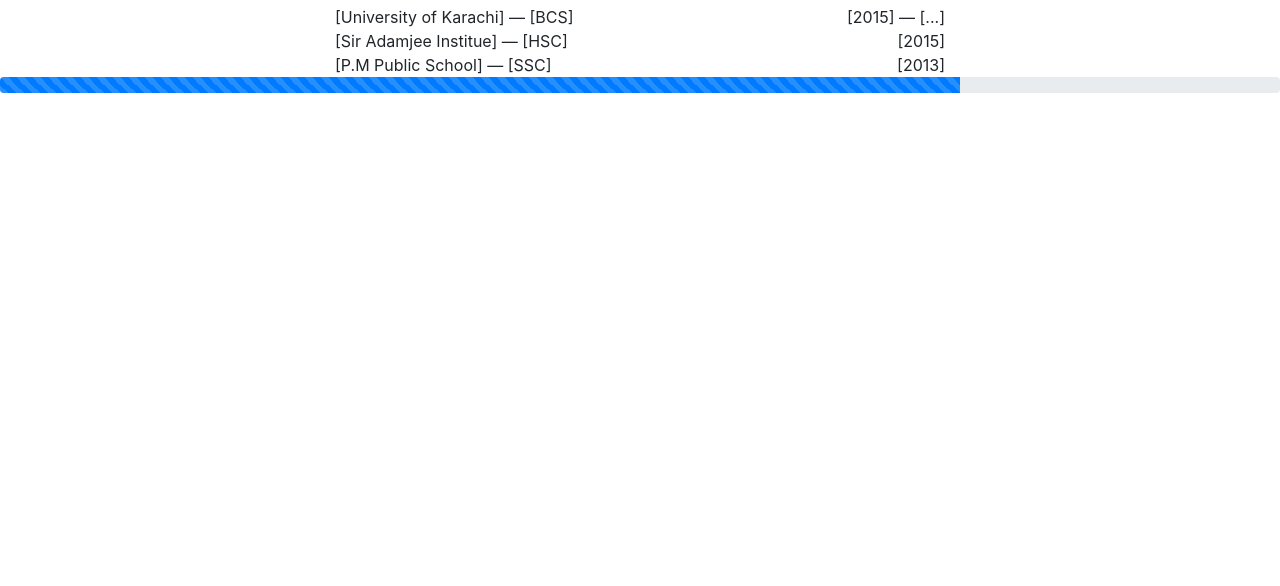
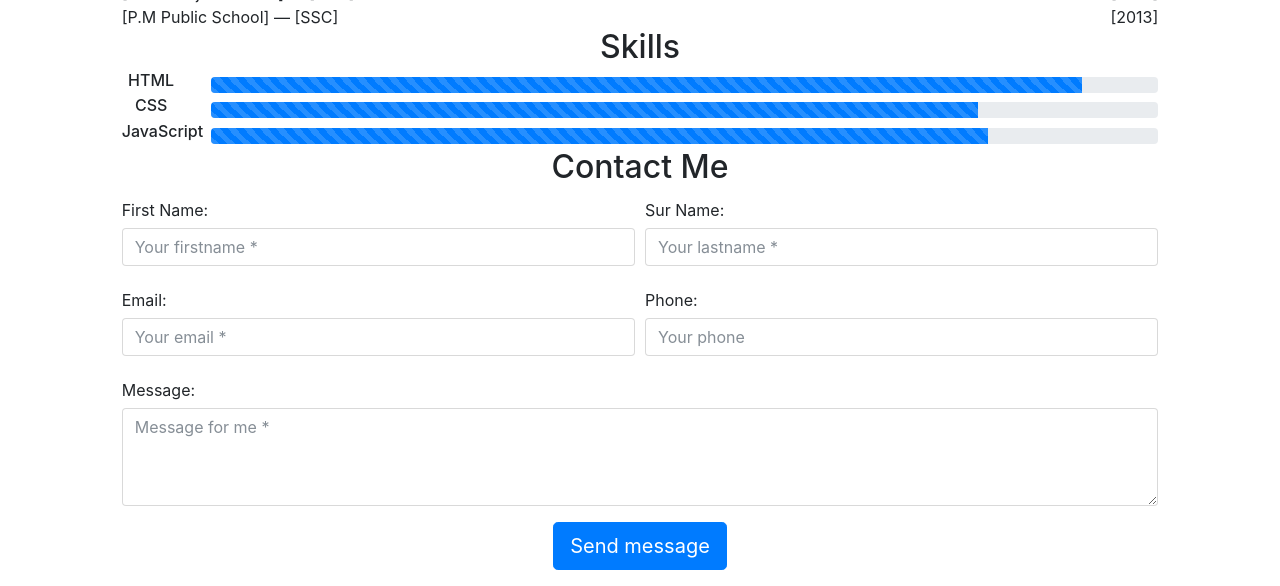
Before and after one commit to yasirkhan130b83fx/ProjectA, a plain HTML site: page index.html in a window 1280 px wide. Shown: the part 749-1335 px from the top of the page. Before the commit the page ends 842 px from the top, so only its background shows below. Drawn offline with Linux system fonts and the light colour scheme.

Commit message:
Add files via upload

```diff
--- a/index.html
+++ b/index.html
@@ -17,7 +17,7 @@
                               <span class="navbar-toggler-icon"></span>
                             </button>
                             <div class="collapse navbar-collapse" id="navbarNav">
-                                <ul class="navbar-nav mr-auto float-right">
+                                <ul class="navbar-nav mr-auto">
                                     <li class="nav-item active">
                                     <a class="nav-link" href="#intro">Intro <span class="sr-only">(current)</span></a>
                                     </li>
@@ -28,10 +28,10 @@
                                     <a class="nav-link" href="#education">Education</a>
                                     </li>
                                     <li class="nav-item">
-                                    <a class="nav-link" href="#">Skills</a>
+                                    <a class="nav-link" href="#skills">Skills</a>
                                     </li>
                                     <li class="nav-item">
-                                    <a class="nav-link" href="#">Message Me</a>
+                                    <a class="nav-link" href="#contact-me">Contact Me</a>
                                     </li>
                                     <li class="nav-item">
                                     <a class="nav-link" href="#">Address</a>
@@ -47,13 +47,13 @@
         <div class="row  align-items-center">
             <div class="col text-center">
                 <img class="rounded-circle mx-auto d-block" src="Image/Profile Picture.jpg" height="15%" width="25%" alt="This is my profile picture">
-                <h2 class="mt-0" id="intro">Intro</h2>
+                <h2 class="title" id="intro">Intro</h2>
                 <p>Hello! My name is 'Yasir', I am a 20 year old, computer science student.</p>
             </div>
         </div>
         <div class="row justify-content-center align-items-center">
-            <div class="col-6 text-center">
-                <h2 class="mt-0" id="about-me">About Me</h2>
+            <div class="col-10 text-center">
+                <h2 class="title" id="about-me">About Me</h2>
                 <p>I am interested generally in programimng and working in I.T Industry. I am excellent learner and can easily adopt to new technologies. I am more focused on UX than UI.</p>
                 <h6>Favourite Quote:</h6>
                 <q cite="Steve Jobs">
@@ -62,8 +62,8 @@
             </div>
         </div>
         <div class="row justify-content-center align-items-center">
-            <div class="col-6">
-                <h2 class="mt-0 text-center" id="education">Education</h2>
+            <div class="col-10">
+                <h2 class="text-center title" id="education">Education</h2>
                 [University of Karachi] — [BCS]	<span class="float-right">[2015] — [...]</span>
                 <br/>
                 [Sir Adamjee Institue] — [HSC]	<span class="float-right">[2015]</span>
@@ -72,9 +72,108 @@
 
             </div>
         </div>
-    </div>
-    <div class="progress">
-        <div class="progress-bar progress-bar-striped progress-bar-animated" role="progressbar" aria-valuenow="75" aria-valuemin="0" aria-valuemax="100" style="width: 75%"></div>
+        <div class="row justify-content-center align-items-center">
+            <div class="col-10">
+                <h2 class="text-center title" id="skills">Skills</h2>
+                <div class="row justify-content-center align-items-center">
+                    <div class="col-1">
+                        <h6 class="text-center">HTML</h6>
+                    </div>
+                    <div class="col-11">
+                        <div class="progress">
+                            <div class="progress-bar progress-bar-striped progress-bar-animated" role="progressbar" aria-valuenow="92" aria-valuemin="0" aria-valuemax="100" style="width: 92%"></div>
+                        </div>
+                    </div>
+                </div>
+                <div class="row justify-content-center align-items-center">
+                    <div class="col-1">
+                        <h6 class="text-center">CSS</h6>
+                    </div>
+                    <div class="col-11">
+                        <div class="progress">
+                            <div class="progress-bar progress-bar-striped progress-bar-animated" role="progressbar" aria-valuenow="81" aria-valuemin="0" aria-valuemax="100" style="width: 81%"></div>
+                        </div>
+                    </div>
+                </div>
+                <div class="row justify-content-center align-items-center">
+                    <div class="col-1">
+                        <h6 class="text-center">JavaScript</h6>
+                    </div>
+                    <div class="col-11">
+                        <div class="progress">
+                            <div class="progress-bar progress-bar-striped progress-bar-animated" role="progressbar" aria-valuenow="82" aria-valuemin="0" aria-valuemax="100" style="width: 82%"></div>
+                        </div>
+                    </div>
+                </div>
+
+            </div>
+        </div>
+        <div class="row justify-content-center align-items-center">
+            <div class="col-10">
+                <h2 class="text-center title" id="contact-me">Contact Me</h2>
+                <form method="post">
+                    <div class="form-row">
+                        <div class="form-group col-6">
+                            <label for="first-name" class="col-form-label">First Name:</label>
+                            <input id="first-name" type="text" name="name" class="form-control" placeholder="Your firstname *" required="required">
+                        </div>
+                        <div class="form-group col-6">
+                            <label for="sur-name" class="col-form-label">Sur Name:</label>
+                            <input id="sur-name" type="text" name="surname" class="form-control" placeholder="Your lastname *" required="required">
+                        </div>
+                    </div>
+                    <div class="form-row">
+                        <div class="form-group col-6">
+                            <label for="email" class="col-form-label">Email:</label>
+                            <input id="email" type="text" name="email" class="form-control" placeholder="Your email *" required="required">
+                        </div>
+                        <div class="form-group col-6">
+                            <label for="phone" class="col-form-label">Phone:</label>
+                            <input id="phone" type="text" name="phone" class="form-control" placeholder="Your phone">
+                        </div>
+                    </div>
+                    <div class="form-row">
+                        <div class="form-group col">
+                            <label for="message" class="col-form-label">Message:</label>
+                            <textarea id="message" name="message" class="form-control" placeholder="Message for me *" rows="4" required="required"></textarea>
+                        </div>
+                    </div>
+                    <div class="form-row">
+                        <div class="form-group col text-center">
+                            <input type="submit" class="btn btn-primary btn-lg" value="Send message">
+                        </div>
+                    </div>
+                </form>
+
+            </div>
+        </div>
+
+
+
+
+
+
+
+
+
+
+
+
+
+
+
+
+
+
+
+
+
+
+
+
+
+
+
     </div>
 
 
```
